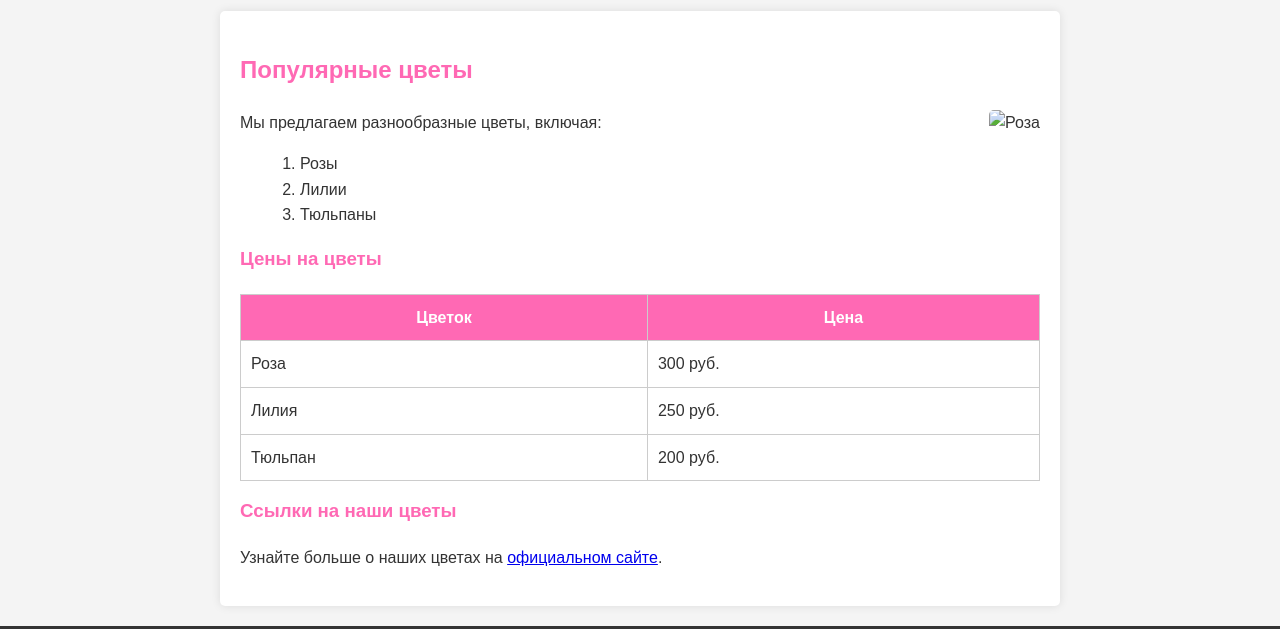
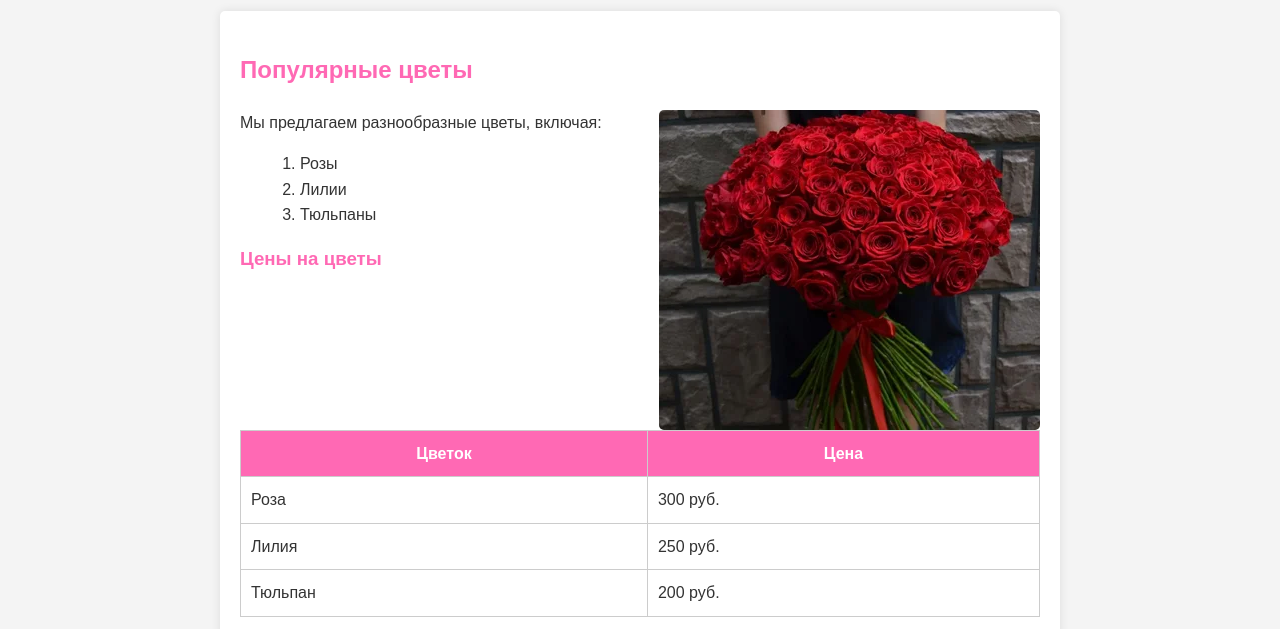
Before and after one commit to Hailihehe/Hailihehe.github.io, a plain HTML site: page Lab3/flowers.html in a window 1280 px wide. Shown: the part 127-756 px from the top of the page. Drawn offline with Linux system fonts and the light colour scheme.

Commit message:
Update flowers.html

```diff
--- a/Lab3/flowers.html
+++ b/Lab3/flowers.html
@@ -20,7 +20,7 @@
     </header>
     <main>
         <h2>Популярные цветы</h2>
-        <img src="images/flower2.jpg" alt="Роза" style="float:right; margin-left:10px;">
+        <img src="images/flower2.png" alt="Роза" style="float:right; margin-left:10px;">
         <p>Мы предлагаем разнообразные цветы, включая:</p>
         <ol>
             <li>Розы</li>
```
